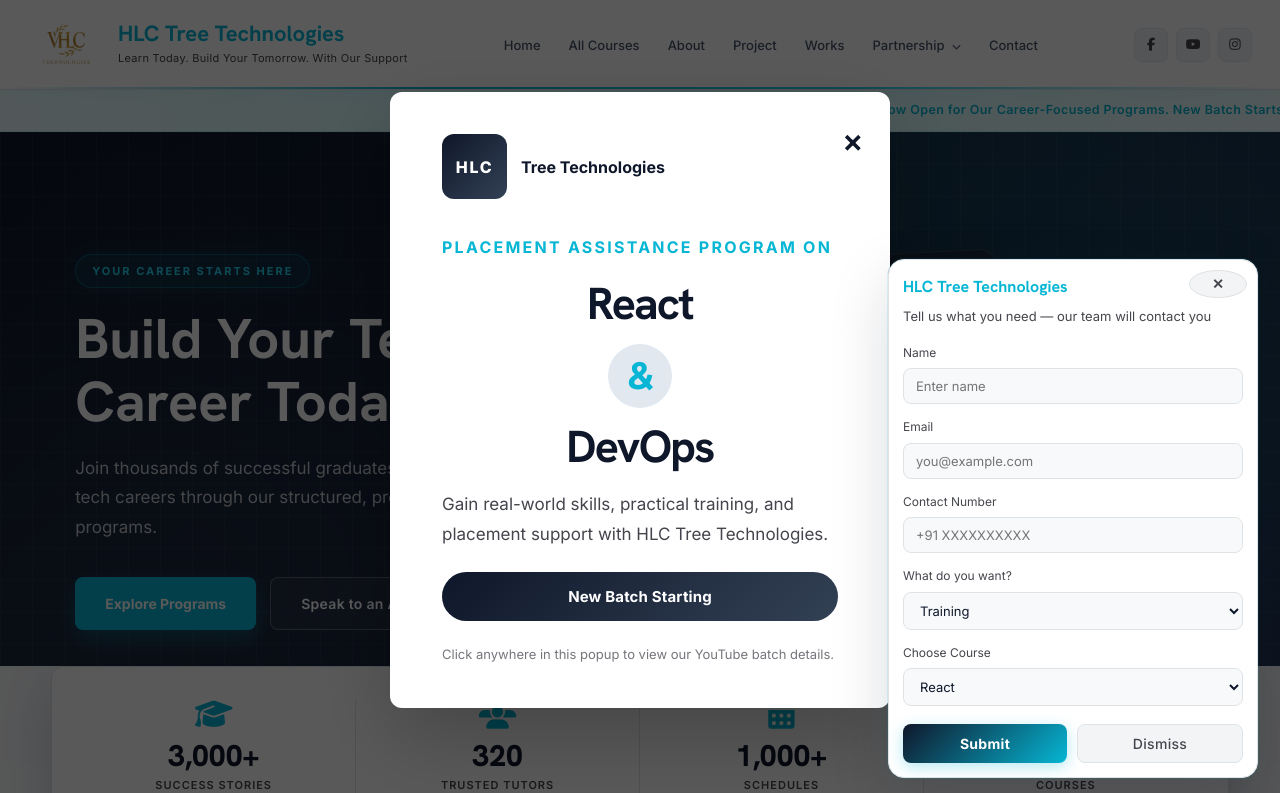
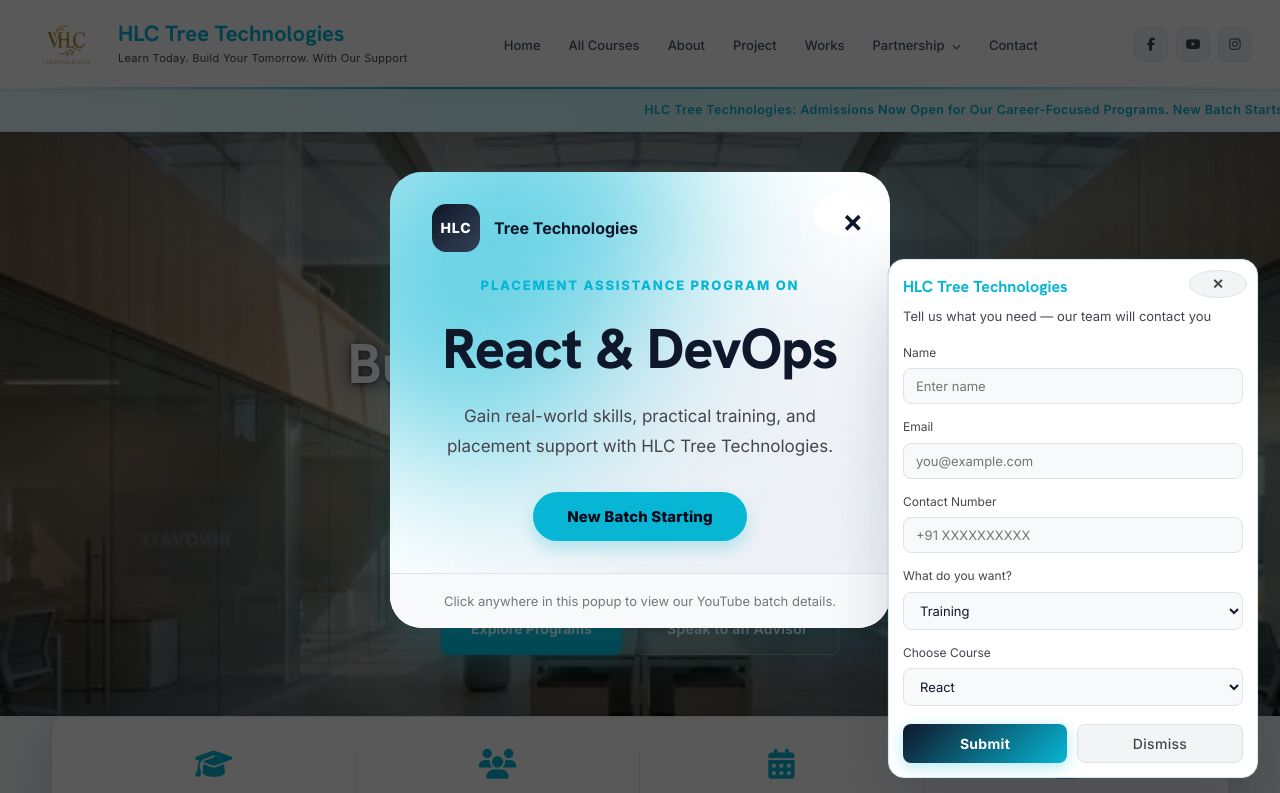
Before and after one commit to veerabrahmam24/HlcTreeTech, a React (Create React App) app: page / in a window 1280 px wide. Shown: the top 793 px of the page. Built offline with nearby package versions, Linux system fonts and the light colour scheme.

Commit message:
hero section

```diff
--- a/src/components/allcourses/CoursesCard.jsx
+++ b/src/components/allcourses/CoursesCard.jsx
@@ -23,7 +23,6 @@
               <div className='course-tile shadow' key={val.coursesName}>
                 <div className='course-tile-media'>
                   <div className='course-tile-icon'><i className={val.icon}></i></div>
-                  <span className='course-price-badge'>{val.priceAll}</span>
                 </div>
                 <div className='course-tile-body'>
                   <h3>{val.coursesName}</h3>
@@ -37,7 +36,6 @@
                     ))}
                   </div>
                   <div className='course-tile-footer'>
-                    <span className='course-per'>{val.pricePer}</span>
                     <div className='course-tile-actions'>
                       <Link to={`/courses/${toSlug(val.coursesName)}`} className='outline-btn'>View course</Link>
                       <button className='primary-btn' onClick={() => setPopupOpen(true)}>Enroll Now</button>
--- a/src/components/home/PlacementPopup.css
+++ b/src/components/home/PlacementPopup.css
@@ -14,12 +14,45 @@
   width: min(940px, 100%);
   max-width: 500px;
   background: var(--bg-card);
-  border-radius: var(--radius-lg);
-  box-shadow: 0 30px 80px rgba(0, 0, 0, 0.22);
+  border-radius: 32px;
+  box-shadow: 0 20px 50px rgba(6, 182, 212, 0.12);
   overflow: hidden;
   position: relative;
   cursor: pointer;
   margin: auto;
+}
+
+.placement-popup-blob {
+  position: absolute;
+  filter: blur(80px);
+  opacity: 0.6;
+  z-index: 0;
+  pointer-events: none;
+  border-radius: 40% 60% 70% 30% / 40% 50% 60% 50%;
+  animation: placementBlobMorph 8s ease-in-out infinite alternate;
+}
+
+.placement-popup-blob-1 {
+  width: 400px;
+  height: 400px;
+  background: var(--accent);
+  top: -100px;
+  left: -100px;
+}
+
+.placement-popup-blob-2 {
+  width: 500px;
+  height: 500px;
+  background: var(--primary-pale);
+  bottom: -150px;
+  right: -150px;
+  animation-duration: 10s;
+  animation-direction: alternate-reverse;
+}
+
+@keyframes placementBlobMorph {
+  0% { border-radius: 40% 60% 70% 30% / 40% 50% 60% 50%; }
+  100% { border-radius: 60% 40% 30% 70% / 60% 30% 70% 40%; }
 }
 
 .placement-popup-close {
@@ -37,7 +70,7 @@
   cursor: pointer;
   display: grid;
   place-items: center;
-  /* box-shadow: 0 8px 24px rgba(17, 45, 125, 0.12); */
+  z-index: 2;
 }
 
 .placement-popup-close:hover {
@@ -48,21 +81,21 @@
   display: grid;
   grid-template-columns: 1.1fr 1fr;
   min-height: 420px;
+  position: relative;
+  z-index: 1;
 }
 
 .placement-popup-inner.placement-popup-no-image {
   grid-template-columns: 1fr;
+  min-height: 0;
 }
 
 .placement-popup-copy {
-  padding: 42px 42px 42px 52px;
+  padding: 32px 42px 0;
   display: grid;
   gap: 22px;
-  justify-content: start;
-}
-
-.placement-popup-copy-full {
-  padding-right: 52px;
+  justify-items: center;
+  text-align: center;
 }
 
 .placement-popup-image-wrap {
@@ -73,20 +106,21 @@
   display: inline-flex;
   align-items: center;
   gap: 14px;
-  margin-bottom: 12px;
+  justify-self: start;
 }
 
 .placement-popup-logo {
   display: inline-flex;
   align-items: center;
   justify-content: center;
-  width: 65px;
-  height: 65px;
-  border-radius: var(--radius-lg);
+  width: 48px;
+  height: 48px;
+  border-radius: 30%;
   background: var(--grad-primary);
   color: #fff;
   font-weight: 800;
-  letter-spacing: 0.1em;
+  font-size: 14px;
+  letter-spacing: 0.06em;
 }
 
 .placement-popup-brand-name {
@@ -98,39 +132,20 @@
 .placement-popup-topline {
   margin: 0;
   color: var(--accent);
-  font-size: bold;
+  font-size: 13px;
   letter-spacing: 0.14em;
   text-transform: uppercase;
-  font-weight: 700;
-
+  font-weight: 800;
 }
 
 .placement-popup-title {
   margin: 0;
   font-family: 'Hanken Grotesk', sans-serif;
-  font-size: clamp(2.8rem, 3.4vw, 4.8rem);
-  line-height: 0.95;
+  font-size: clamp(2.2rem, 5vw, 3.5rem);
+  font-weight: 800;
+  line-height: 1.1;
   color: var(--text);
-  letter-spacing: -0.04em;
-  text-align: center;
-}
-
-.placement-popup-title strong {
-  display: block;
-  font-weight: bold;
-}
-
-.placement-popup-divider {
-  display: block;
-  width: 64px;
-  height: 64px;
-  margin: 18px auto;
-  border-radius: 50%;
-  background: var(--primary-pale);
-  color: var(--accent);
-  font-size: 2.4rem;
-  font-weight: 800;
-  line-height: 64px;
+  letter-spacing: -0.02em;
 }
 
 .placement-popup-description {
@@ -146,20 +161,30 @@
   padding: 15px 34px;
   border: none;
   border-radius: 999px;
-  background: var(--grad-primary);
-  color: #fff;
+  background: var(--accent);
+  color: var(--primary-dark);
   font-size: 15px;
-  font-weight: 700;
+  font-weight: 800;
   letter-spacing: 0.01em;
   cursor: pointer;
   transition: var(--transition);
   display: block;
-  margin: 0;
+  margin: 8px 0 32px;
+  box-shadow: 0 8px 16px rgba(6, 182, 212, 0.25);
 }
 
 .placement-popup-button:hover {
-  box-shadow: var(--shadow-hover);
-  transform: translateY(-1px);
+  box-shadow: 0 12px 24px rgba(6, 182, 212, 0.35);
+  transform: translateY(-2px);
+}
+
+.placement-popup-footer-band {
+  background: var(--bg);
+  border-top: 1px solid var(--border);
+  padding: 16px;
+  text-align: center;
+  position: relative;
+  z-index: 1;
 }
 
 .placement-popup-note {
--- a/src/components/home/PlacementPopup.jsx
+++ b/src/components/home/PlacementPopup.jsx
@@ -22,6 +22,8 @@
   return (
     <div className="placement-popup-overlay" onClick={handleOverlayClick}>
       <div className="placement-popup-card" role="dialog" aria-modal="true" onClick={handleCardClick}>
+        <div className="placement-popup-blob placement-popup-blob-1" aria-hidden="true"></div>
+        <div className="placement-popup-blob placement-popup-blob-2" aria-hidden="true"></div>
         <button
           className="placement-popup-close"
           onClick={(event) => {
@@ -40,15 +42,15 @@
               <span className="placement-popup-brand-name">Tree Technologies</span>
             </div>
             <p className="placement-popup-topline">Placement Assistance Program On</p>
-            <h1 className="placement-popup-title">
-              <strong>React</strong> <span className="placement-popup-divider">&</span> <strong>DevOps</strong>
-            </h1>
+            <h1 className="placement-popup-title">React &amp; DevOps</h1>
             <p className="placement-popup-description">
               Gain real-world skills, practical training, and placement support with HLC Tree Technologies.
             </p>
             <button className="placement-popup-button" type="button" onClick={openYoutubeLink}>
               New Batch Starting
             </button>
+          </div>
+          <div className="placement-popup-footer-band">
             <p className="placement-popup-note">Click anywhere in this popup to view our YouTube batch details.</p>
           </div>
         </div>
--- a/src/components/home/hero/Hero.css
+++ b/src/components/home/hero/Hero.css
@@ -5,7 +5,12 @@
 
 .hero2 {
   position: relative;
-  background: linear-gradient(135deg, #0f172a 0%, #1a233a 50%, #253252 100%);
+  min-height: 640px;
+  display: flex;
+  align-items: center;
+  background-image: linear-gradient(180deg, rgba(0, 0, 0, 0.45) 0%, rgba(0, 0, 0, 0.2) 45%, rgba(0, 0, 0, 0.4) 100%), url('./hero-bg.jpg');
+  background-size: cover;
+  background-position: center;
   color: #fff;
   padding: 100px 0 70px;
   overflow: hidden;
@@ -22,43 +27,34 @@
   right: -120px;
   width: 800px;
   height: 800px;
-  background: rgba(6, 182, 212, 0.14);
+  background: rgba(6, 182, 212, 0.06);
 }
 .hero2-glow-2 {
   bottom: -220px;
   left: -160px;
   width: 600px;
   height: 600px;
-  background: rgba(51, 65, 85, 0.25);
-}
-
-.hero2-grid {
-  position: absolute;
-  inset: 0;
-  background-image:
-    linear-gradient(to right, rgba(255, 255, 255, 0.04) 1px, transparent 1px),
-    linear-gradient(to bottom, rgba(255, 255, 255, 0.04) 1px, transparent 1px);
-  background-size: 32px 32px;
-  pointer-events: none;
+  background: rgba(51, 65, 85, 0.12);
 }
 
 .hero2-inner {
   position: relative;
   z-index: 1;
-  display: grid;
-  grid-template-columns: 1fr 1fr;
-  gap: 48px;
-  align-items: center;
+  display: flex;
+  justify-content: center;
 }
 
 .hero2-content {
   display: flex;
   flex-direction: column;
+  align-items: center;
+  text-align: center;
+  max-width: 720px;
 }
 
 .hero2-badge {
   display: inline-block;
-  align-self: flex-start;
+  align-self: center;
   font-size: 11px;
   font-weight: 700;
   letter-spacing: 2px;
@@ -78,20 +74,25 @@
   font-weight: 700;
   line-height: 1.12;
   margin-bottom: 20px;
+  text-shadow: 0 2px 16px rgba(0, 0, 0, 0.65), 0 1px 4px rgba(0, 0, 0, 0.5);
 }
 
 .hero2-desc {
   font-size: 17px;
-  color: rgba(255, 255, 255, 0.75);
+  color: rgba(255, 255, 255, 0.9);
   line-height: 1.75;
   max-width: 480px;
+  margin-left: auto;
+  margin-right: auto;
   margin-bottom: 34px;
+  text-shadow: 0 1px 10px rgba(0, 0, 0, 0.6), 0 1px 3px rgba(0, 0, 0, 0.5);
 }
 
 .hero2-buttons {
   display: flex;
   gap: 14px;
   flex-wrap: wrap;
+  justify-content: center;
 }
 
 .hero2-btn-primary {
@@ -133,114 +134,9 @@
   border-color: rgba(255, 255, 255, 0.4);
 }
 
-/* ---- Illustration ---- */
-.hero2-illustration {
-  position: relative;
-  height: 420px;
-  display: none;
-}
-@media (min-width: 900px) {
-  .hero2-illustration { display: block; }
-}
-
-.hero2-code-card {
-  position: absolute;
-  top: 6%;
-  left: 0;
-  width: 62%;
-  background: rgba(30, 41, 59, 0.85);
-  backdrop-filter: blur(10px);
-  border: 1px solid rgba(255, 255, 255, 0.1);
-  border-radius: 14px;
-  box-shadow: 0 30px 60px rgba(0, 0, 0, 0.4);
-  padding: 18px;
-  transform: rotate(-3deg);
-  animation: hero2-float 6s ease-in-out infinite;
-}
-.hero2-code-dots { display: flex; gap: 8px; margin-bottom: 14px; }
-.hero2-code-dots .dot { width: 10px; height: 10px; border-radius: 50%; }
-.hero2-code-dots .dot.red { background: #ef4444; opacity: 0.8; }
-.hero2-code-dots .dot.yellow { background: #eab308; opacity: 0.8; }
-.hero2-code-dots .dot.green { background: #22c55e; opacity: 0.8; }
-.hero2-code-lines {
-  font-family: 'Courier New', monospace;
-  font-size: 12px;
-  line-height: 1.9;
-  color: rgba(255, 255, 255, 0.7);
-}
-.hero2-code-lines p { margin: 0; }
-.tok-kw { color: #22d3ee; }
-.tok-var { color: #93c5fd; }
-.tok-fn { color: #fde047; }
-.tok-str { color: #86efac; }
-
-.hero2-skill-card {
-  position: absolute;
-  bottom: 8%;
-  right: 0;
-  width: 66%;
-  background: rgba(247, 249, 251, 0.97);
-  backdrop-filter: blur(10px);
-  border: 1px solid rgba(255, 255, 255, 0.15);
-  border-radius: 14px;
-  box-shadow: 0 30px 60px rgba(0, 0, 0, 0.35);
-  padding: 20px;
-  transform: rotate(3deg);
-  animation: hero2-float-reverse 7s ease-in-out infinite;
-}
-.hero2-skill-top { display: flex; align-items: center; gap: 14px; margin-bottom: 16px; }
-.hero2-skill-icon {
-  width: 40px;
-  height: 40px;
-  border-radius: 8px;
-  background: #cffafe;
-  color: #0891b2;
-  display: flex;
-  align-items: center;
-  justify-content: center;
-  font-size: 16px;
-  flex-shrink: 0;
-}
-.hero2-skill-title { font-size: 14px; font-weight: 700; color: #0f172a; }
-.hero2-skill-sub { font-size: 12px; color: #45464d; }
-.hero2-skill-bar { width: 100%; height: 8px; background: #e0e3e5; border-radius: 999px; overflow: hidden; }
-.hero2-skill-bar-fill { width: 85%; height: 100%; background: #06b6d4; border-radius: 999px; }
-
-.hero2-orbit {
-  position: absolute;
-  top: 38%;
-  right: 8%;
-  width: 74px;
-  height: 74px;
-  border-radius: 16px;
-  background: rgba(6, 182, 212, 0.15);
-  border: 1px solid rgba(6, 182, 212, 0.3);
-  backdrop-filter: blur(6px);
-  display: flex;
-  align-items: center;
-  justify-content: center;
-  color: #22d3ee;
-  font-size: 26px;
-  animation: hero2-spin 20s linear infinite;
-}
-
-@keyframes hero2-float {
-  0%, 100% { transform: translateY(0) rotate(-3deg); }
-  50% { transform: translateY(-12px) rotate(-2deg); }
-}
-@keyframes hero2-float-reverse {
-  0%, 100% { transform: translateY(0) rotate(3deg); }
-  50% { transform: translateY(-14px) rotate(4deg); }
-}
-@keyframes hero2-spin {
-  from { transform: rotate(0deg); }
-  to { transform: rotate(360deg); }
-}
-
 /* ---- Responsive ---- */
 @media screen and (max-width: 899px) {
-  .hero2-inner { grid-template-columns: 1fr; }
-  .hero2 { padding: 60px 0 50px; }
+  .hero2 { min-height: 520px; padding: 60px 0 50px; }
 }
 @media screen and (max-width: 576px) {
   .hero2-buttons { flex-direction: column; }
--- a/src/components/home/hero/Hero.jsx
+++ b/src/components/home/hero/Hero.jsx
@@ -16,7 +16,6 @@
       <section className="hero2">
         <div className="hero2-glow hero2-glow-1" />
         <div className="hero2-glow hero2-glow-2" />
-        <div className="hero2-grid" />
 
         <div className="container hero2-inner">
           <div className="hero2-content">
@@ -37,38 +36,6 @@
               </button>
             </div>
           </div>
-
-          <div className="hero2-illustration">
-            <div className="hero2-code-card">
-              <div className="hero2-code-dots">
-                <span className="dot red" />
-                <span className="dot yellow" />
-                <span className="dot green" />
-              </div>
-              <div className="hero2-code-lines">
-                <p><span className="tok-kw">const</span> <span className="tok-var">developer</span> = <span className="tok-kw">new</span> <span className="tok-fn">Career</span>();</p>
-                <p><span className="tok-var">developer</span>.<span className="tok-fn">learn</span>([<span className="tok-str">'React'</span>, <span className="tok-str">'Node'</span>, <span className="tok-str">'AI'</span>]);</p>
-                <p><span className="tok-kw">await</span> <span className="tok-var">developer</span>.<span className="tok-fn">launch</span>();</p>
-              </div>
-            </div>
-
-            <div className="hero2-skill-card">
-              <div className="hero2-skill-top">
-                <div className="hero2-skill-icon"><i className="fa-solid fa-arrow-trend-up"></i></div>
-                <div>
-                  <div className="hero2-skill-title">Skill Progression</div>
-                  <div className="hero2-skill-sub">Advanced Level Reached</div>
-                </div>
-              </div>
-              <div className="hero2-skill-bar">
-                <div className="hero2-skill-bar-fill" />
-              </div>
-            </div>
-
-            <div className="hero2-orbit">
-              <i className="fa-solid fa-code"></i>
-            </div>
-          </div>
         </div>
       </section>
 
```
Also changed, not shown: src/components/allcourses/courses.css (+15 -2 lines), src/components/home/hero/hero-bg.jpg (added).
